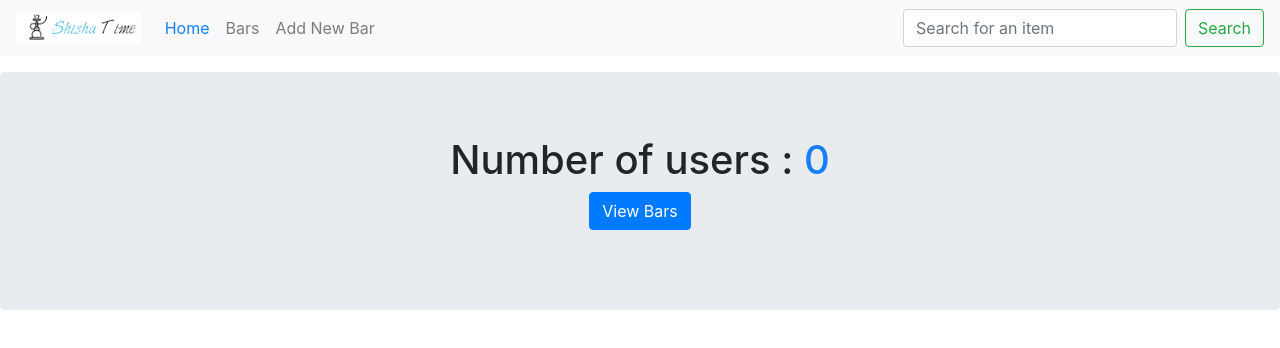
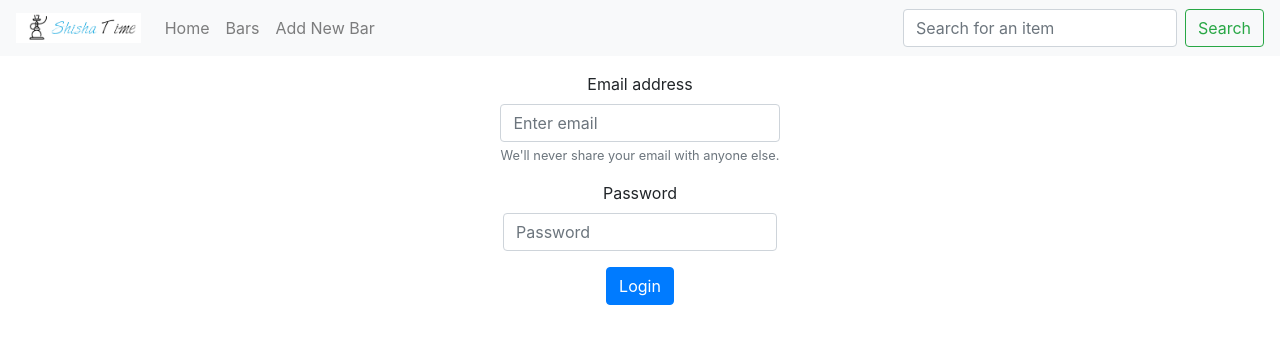
Before and after one commit to mehmedtukulic/Web-Engineering, a React (Create React App) app in the folder frontend/: page / in a window 1280 px wide. Shown: the top 348 px of the page. Built offline with nearby package versions, Linux system fonts and the light colour scheme; no server answers.

Commit message:
Added login and admin route

```diff
--- a/frontend/src/App.js
+++ b/frontend/src/App.js
@@ -7,13 +7,15 @@ import GranappNavbar from './components/GranappNavbar';
 import Home from './components/Home'
 import Bars from './components/Bars'
 import Addbar from './components/Addbar'
+import Login from './components/Login'
 
 const App = () => {
   return (
       <div className="App">
           <GranappNavbar />
           <Switch>
-              <Route exact path='/' component={Home} />
+              <Route exact path='/' component={Login} />
+              <Route exact path='/home' component={Home} />
               <Route exact path='/bars' component={Bars} />
               <Route exact path='/bars/add' component={Addbar} />
           </Switch>
--- a/frontend/src/components/Addbar.js
+++ b/frontend/src/components/Addbar.js
@@ -24,9 +24,10 @@ class AddBar extends Component {
 
     addNewBar = (event) => {
         event.preventDefault();
-        Axios.post(`${config.BASE_URL}/bar`,
-            { name: this.state.name, owner: this.state.owner, contact: this.state.contact , location: this.state.location }
-            ).then(response => {
+        let jwtToken = window.localStorage.getItem("jwtToken");
+        Axios.post(`${config.BASE_URL}/admin/bar`,
+            { name: this.state.name, owner: this.state.owner, contact: this.state.contact , location: this.state.location },
+            { headers: { Authorization: jwtToken } }).then(response => {
                 console.log('Bar successfully added.');
                 alert('Bar successfully added.');
                 this.props.history.push('/bars');
--- a/frontend/src/components/GranappNavbar.js
+++ b/frontend/src/components/GranappNavbar.js
@@ -8,7 +8,7 @@ const GranappNavbar = (props) => {
         return (
         <div id='granapp-navbar' style={{ marginBottom: '1rem' }}>
             <Navbar bg="light" expand="lg">
-                <Navbar.Brand as={NavLink} to='/'>
+                <Navbar.Brand as={NavLink} to='/home'>
                     <img
                         src={logo}
                         height={30}
@@ -18,7 +18,7 @@ const GranappNavbar = (props) => {
                 <Navbar.Toggle aria-controls="basic-navbar-nav" />
                 <Navbar.Collapse id="basic-navbar-nav">
                     <Nav className="mr-auto">
-                        <Nav.Link activeStyle={{ color: '#157EFB' }} as={NavLink} exact to='/'>Home</Nav.Link>
+                        <Nav.Link activeStyle={{ color: '#157EFB' }} as={NavLink} exact to='/home'>Home</Nav.Link>
                         <Nav.Link activeStyle={{ color: '#157EFB' }} as={NavLink} exact to='/bars'>Bars</Nav.Link>
                         <Nav.Link activeStyle={{ color: '#157EFB' }} as={NavLink} exact to='/bars/add'>Add New Bar</Nav.Link>
                     </Nav>
--- /dev/null
+++ b/frontend/src/components/Login.js
@@ -0,0 +1,75 @@
+import React, { Component } from 'react';
+import Form from 'react-bootstrap/Form'
+import {Button, Row} from 'react-bootstrap'
+import axios from 'axios'
+import config from './../config';
+import { Redirect } from 'react-router-dom'
+
+class Login extends Component {
+
+    state = {
+        email_address: '',
+        password: ''
+    }
+
+    handleEmailChange = (e) => {
+        this.setState({
+            email_address: e.target.value,
+        })
+    }
+
+    handlePasswordChange = (e) => {
+        this.setState({
+            password: e.target.value,
+        })
+    }
+
+    handleLogin = (e) => {
+        e.preventDefault();
+        console.log("handling submit");
+
+        axios.post(`${config.BASE_URL}/login`, this.state).then(response => {
+            window.localStorage.setItem('jwtToken', response.data[0]);
+          //  this.setState({ type: response.data[1] });
+            if(response.data[1] === 'admin')
+                this.props.history.push('/home');
+          }).catch((error) => {
+              console.log(error);
+          }).finally(() => {
+            console.log('Request completed.');
+        });
+
+    }
+
+    render() {
+        return (
+            <Form onSubmit = {this.handleSubmit} >
+                <Row className='justify-content-md-center'>
+                    <Form.Group controlId="formBasicEmail">
+                        <Form.Label>Email address</Form.Label>
+                        <Form.Control onChange = {this.handleEmailChange} type="email" placeholder="Enter email" />
+                        <Form.Text className="text-muted">
+                        We'll never share your email with anyone else.
+                        </Form.Text>
+                    </Form.Group>
+                </Row>
+
+                <Row className='justify-content-md-center'>
+                    <Form.Group controlId="formBasicPassword">
+                        <Form.Label>Password</Form.Label>
+                        <Form.Control onChange = {this.handlePasswordChange} type="password" placeholder="Password" />
+                    </Form.Group>
+                </Row>
+
+                <Row className='justify-content-md-center'>
+                    <Button variant="primary" type="submit" onClick = {this.handleLogin}>
+                        Login
+                    </Button>
+                </Row>
+            </Form>
+
+        );
+    }
+}
+
+export default Login;
--- a/frontend/src/config.js
+++ b/frontend/src/config.js
@@ -2,7 +2,7 @@ let baseUrl;
 if (!process.env.HEROKU) {
     baseUrl = 'http://localhost:3001'
 } else {
-    baseUrl = 'https://shisha-time.herokuapp.com/'
+    baseUrl = 'http://shisha-time.herokuapp.com/'
 }
 
 module.exports = {
```
Also changed, not shown: 2 other files (tests, documents, lock files or other folders).
